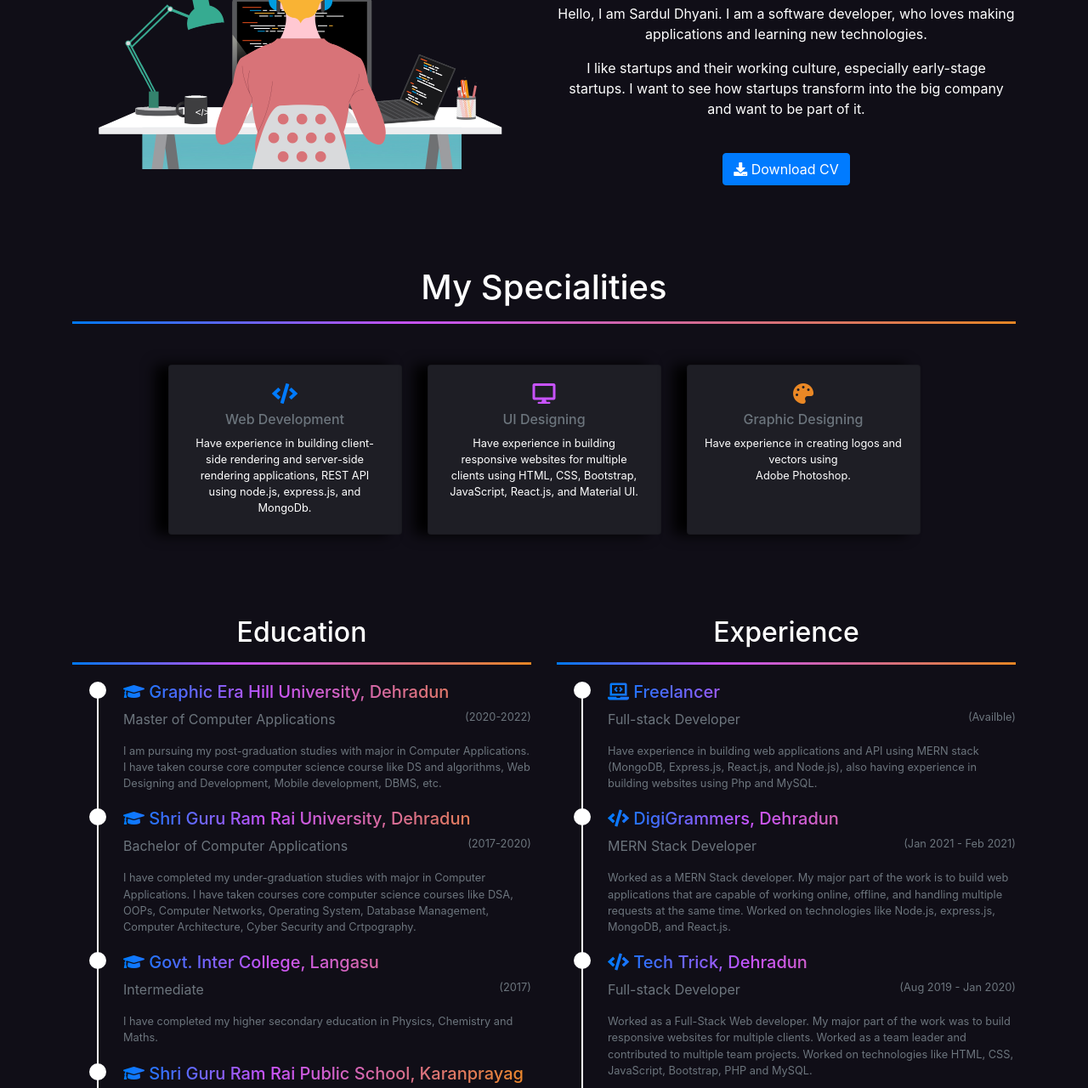
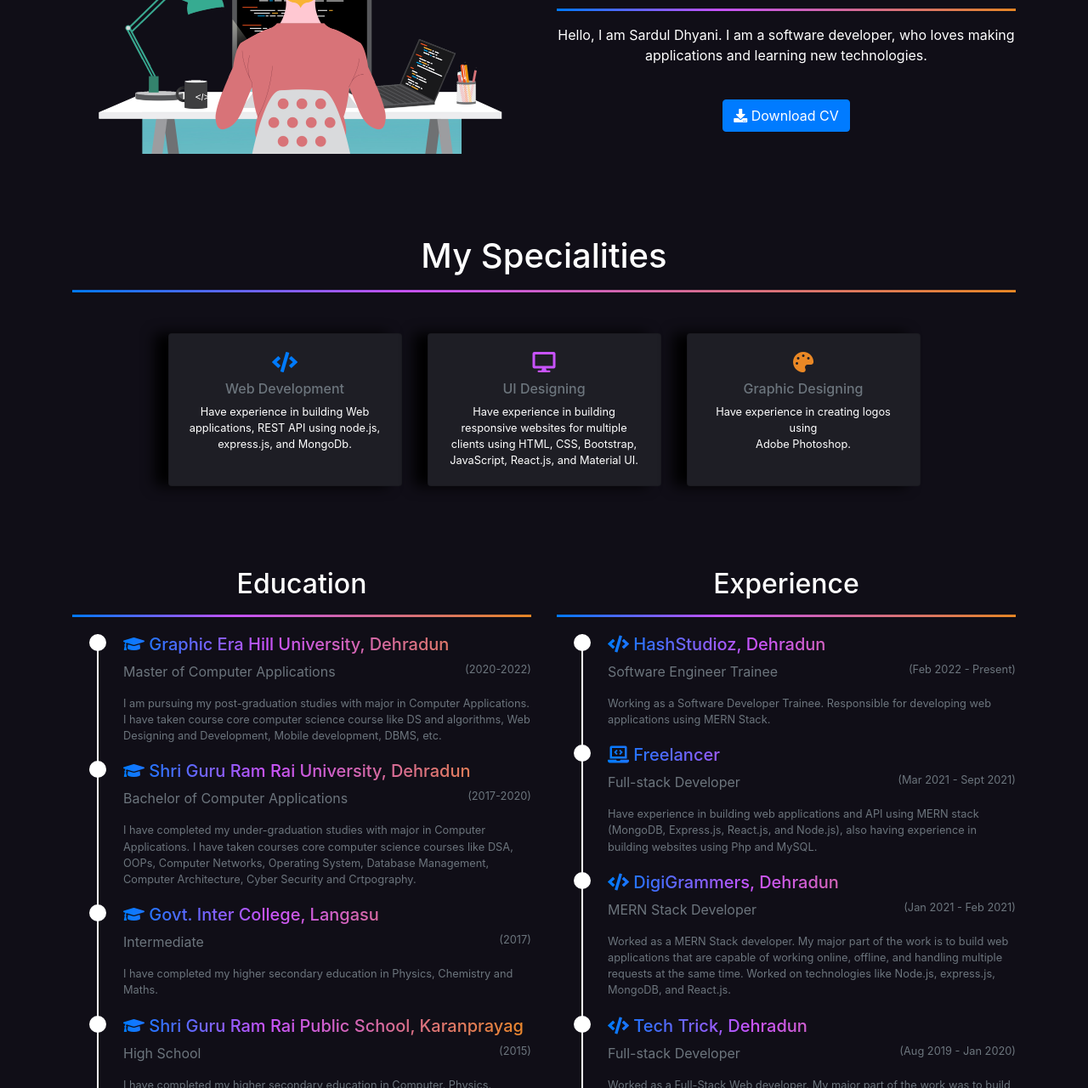
Before and after one commit to SardulDhyani/SardulDhyani.github.io, a plain HTML site: page index.html in a window 1280 px wide. Shown: the part 871-2151 px from the top of the page at 85% size. Drawn offline with nearby package versions, Linux system fonts and the light colour scheme.

Commit message:
added new experience

```diff
--- a/index.html
+++ b/index.html
@@ -68,7 +68,6 @@
               <p class="h5 text-white">Full-Stack Web Developer</p>
               <br/><br/>
               <p class="h6 text-white"> <i class="fa fa-envelope" aria-hidden="true"></i> &nbsp;&nbsp;&nbsp;&nbsp; <a class="text-white" href="mailto:sarduldhyani07@gmail.com"> sarduldhyani07@gmail.com </a> </p>
-              <p class="h6 text-white"> <i class="fa fa-phone" aria-hidden="true"></i> &nbsp;&nbsp;&nbsp;&nbsp; <a class="text-white" href="tel:9027072244"> +91 9027072244 </a> </p>
               <p class="h6 text-white"> <i class="fa fa-map-marker" aria-hidden="true"></i> &nbsp;&nbsp;&nbsp;&nbsp; <a class="text-white" target="_blank" href="https://www.google.com/maps/place/Dehradun,+Uttarakhand/@30.3253538,77.8770494,11z/data=!3m1!4b1!4m5!3m4!1s0x390929c356c888af:0x4c3562c032518799!8m2!3d30.3164945!4d78.0321918"> Dehradun, Uttrakhand, India </a> </p>
 
               <br/><br/>
@@ -103,9 +102,9 @@
                 <p class="text-white">
                   Hello, I am Sardul Dhyani. I am a software developer, who loves making applications and learning new technologies.
                 </p>
-                <p class="text-white">
+                <!-- <p class="text-white">
                   I like startups and their working culture, especially early-stage startups. I want to see how startups transform into the big company and want to be part of it.
-                </p>
+                </p> -->
                 <br/>
                 <a class="btn btn-primary text-white" target="_blank" href="./assets/resume/Sardul Dhyani Resume.pdf"> <i class="fa fa-download" aria-hidden="true"></i>  Download CV</a>
               </div>
@@ -129,7 +128,7 @@
               <h4 class="card-title text-primary"> <i class="fa fa-code" aria-hidden="true"></i> </h4>
               <h6 class="card-subtitle mb-2 text-secondary">Web Development</h6>
               <p class="card-text text-white small">
-                Have experience in building client-side rendering and server-side rendering applications, REST API using node.js, express.js, and MongoDb.
+                Have experience in building Web applications, REST API using node.js, express.js, and MongoDb.
               </p>
             </div>
           </div>
@@ -147,7 +146,7 @@
               <h4 class="card-title" style="color: #EA8825;"> <i class="fa fa-palette"></i> </h4>
               <h6 class="card-subtitle mb-2 text-muted">Graphic Designing</h6>
               <p class="card-text text-white small">
-                Have experience in creating logos and vectors using <br/> Adobe Photoshop.<br/>&nbsp;
+                Have experience in creating logos using <br/> Adobe Photoshop.<br/>&nbsp;
               </p>
             </div>
           </div>
@@ -193,8 +192,15 @@
 
               <ul class="timeline">
                 <li>
+                  <p class="h5 gradient">  <i class="fa fa-code" aria-hidden="true"></i> HashStudioz, Dehradun</p>
+                  <p class="text-secondary">Software Engineer Trainee <small class="text-secondary float-right"> (Feb 2022 - Present) </small></p>
+                  <p class="small text-secondary">
+                    Working as a Software Developer Trainee. Responsible for developing web applications using MERN Stack.
+                  </p>
+                </li>
+                <li>
                   <p class="h5 gradient"> <i class="fas fa-laptop-code" aria-hidden="true"></i> Freelancer</p>
-                  <p class="text-secondary">Full-stack  Developer <small class="text-secondary float-right"> (Availble) </small></p>
+                  <p class="text-secondary">Full-stack  Developer <small class="text-secondary float-right"> (Mar 2021 - Sept 2021) </small></p>
                   <p class="small text-secondary">
                     Have experience in building web applications and API using MERN stack (MongoDB, Express.js, React.js, and Node.js), also having experience in building websites using Php and MySQL.
                   </p>
@@ -212,7 +218,7 @@
                 </li>
                 <li>
                   <p class="h5 gradient"> <i class="fab fa-github"></i> Contributed to Open Source community</p>
-                  <p class="small text-secondary"> Contributed on multiple projects like blogging, portfolio, node.js applications, etc. <br/> Completed Hacktoberfest 2020 challenge. </p>
+                  <p class="small text-secondary"> Contributed on multiple projects like blogging, portfolio, node.js applications, etc. <br/> Completed Hacktoberfest 2020 and 2021 challenge. </p>
                 </li>
               </ul>
             </div>
@@ -419,7 +425,7 @@
             </div>
           </div>
 
-          <div class="card dark-card">
+          <!-- <div class="card dark-card">
             <img class="card-img-top" src="./assets/img/projects/e-commerce.png" alt="Card image cap">
             <div class="card-body">
               <h5 class="text-white">E-commerce Store</h5>
@@ -443,7 +449,7 @@
                 </a>
               </p>
             </div>
-          </div>
+          </div> -->
 
           <div class="card dark-card">
             <img class="card-img-top" src="./assets/img/projects/Portfolio.png" alt="Card image cap">
@@ -565,7 +571,6 @@
       <div class="container-fluid footer-curved text-center">
         <hr class="gradient-hr">
         <p class="small">
-          <span class="text-secondary">Copyright &copy; </span>
           <a href="https://github.com/SardulDhyani/" class="gradient" target="_blank" rel="noopener noreferrer">
             <span class="gradient"> Sardul Dhyani</span>
           </a>
```
Also changed, not shown: 2 other files.
